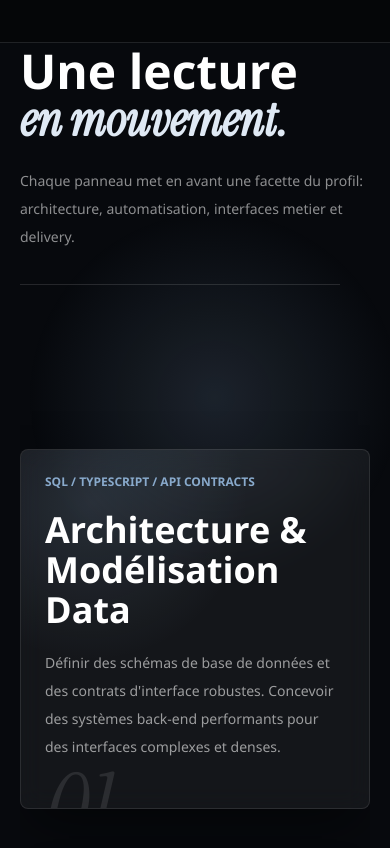
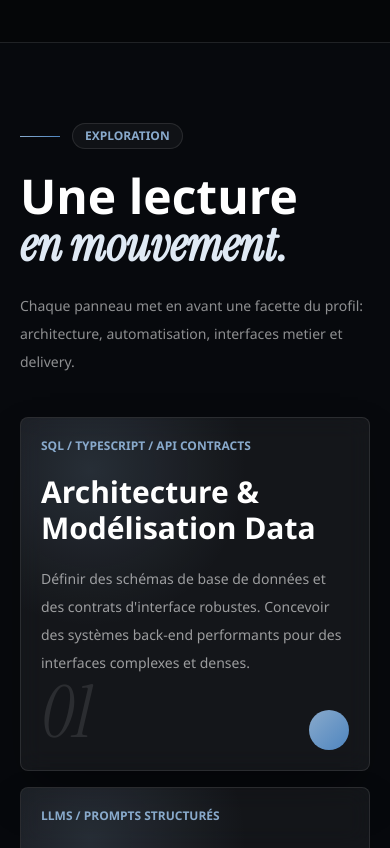
Before and after one commit to adamslma/adam-salama-portfolio, a Next.js app in the folder adam-salama-portfolio/: page / in a window 390 px wide. Shown: the part 3680-4528 px from the top of the page. Built offline with nearby package versions, Linux system fonts and the light colour scheme; a web font is replaced by a local one.

Commit message:
fix: mobile visual glitch

```diff
--- a/adam-salama-portfolio/app/portfolio-experience.tsx
+++ b/adam-salama-portfolio/app/portfolio-experience.tsx
@@ -60,12 +60,23 @@ export function LoadingCounter() {
 
 export function ParallaxGallery({ galleryItems }: { galleryItems: GalleryItem[] }) {
   const [scrollProgress, setScrollProgress] = useState(0);
+  const [isDesktop, setIsDesktop] = useState(false);
   const galleryRef = useRef<HTMLElement | null>(null);
 
   useEffect(() => {
     let frame = 0;
+    const mediaQuery = window.matchMedia("(min-width: 768px)");
+
+    const syncDesktopState = () => {
+      setIsDesktop(mediaQuery.matches);
+    };
 
     const update = () => {
+      if (!mediaQuery.matches) {
+        setScrollProgress(0);
+        return;
+      }
+
       if (!galleryRef.current) {
         return;
       }
@@ -81,16 +92,66 @@ export function ParallaxGallery({ galleryItems }: { galleryItems: GalleryItem[]
       frame = requestAnimationFrame(update);
     };
 
+    syncDesktopState();
     update();
     window.addEventListener("scroll", onScroll, { passive: true });
     window.addEventListener("resize", onScroll);
+    mediaQuery.addEventListener("change", syncDesktopState);
 
     return () => {
       cancelAnimationFrame(frame);
       window.removeEventListener("scroll", onScroll);
       window.removeEventListener("resize", onScroll);
+      mediaQuery.removeEventListener("change", syncDesktopState);
     };
   }, []);
+
+  if (!isDesktop) {
+    return (
+      <section id="explore" className="border-y border-white/10 bg-[#07090d] px-5 py-20">
+        <div className="mx-auto max-w-7xl">
+          <div className="mb-10">
+            <div className="mb-6 flex items-center gap-3">
+              <span className="h-px w-10 bg-[linear-gradient(135deg,#89AACC,#4E85BF)]" />
+              <p className="rounded-full border border-white/10 bg-white/[0.04] px-3 py-1 text-xs font-semibold uppercase text-[#89AACC]">
+                Exploration
+              </p>
+            </div>
+            <h2 className="text-5xl font-semibold leading-none text-white">
+              Une lecture
+              <span className="block font-serif italic text-[#dfe9f4]">en mouvement.</span>
+            </h2>
+            <p className="mt-6 max-w-sm text-sm leading-7 text-white/54">
+              Chaque panneau met en avant une facette du profil: architecture, automatisation,
+              interfaces metier et delivery.
+            </p>
+          </div>
+
+          <div className="grid gap-4">
+            {galleryItems.map((item, index) => (
+              <article
+                key={item.title}
+                className="relative min-h-[320px] overflow-hidden rounded-[8px] border border-white/10 bg-white/[0.055] p-5 shadow-2xl shadow-black/35 backdrop-blur-md"
+              >
+                <div className="absolute inset-0 bg-[radial-gradient(circle_at_20%_15%,rgba(137,170,204,0.16),transparent_38%)]" />
+                <div className="relative flex min-h-[280px] flex-col justify-between">
+                  <div>
+                    <p className="text-xs font-semibold uppercase text-[#89AACC]">{item.label}</p>
+                    <h3 className="mt-5 text-3xl font-semibold text-white">{item.title}</h3>
+                    <p className="mt-5 max-w-sm text-sm leading-7 text-white/58">{item.text}</p>
+                  </div>
+                  <div className="flex items-end justify-between">
+                    <span className="font-serif text-7xl italic text-white/10">0{index + 1}</span>
+                    <span className="h-10 w-10 rounded-full bg-[linear-gradient(135deg,#89AACC,#4E85BF)]" />
+                  </div>
+                </div>
+              </article>
+            ))}
+          </div>
+        </div>
+      </section>
+    );
+  }
 
   return (
     <section
```
